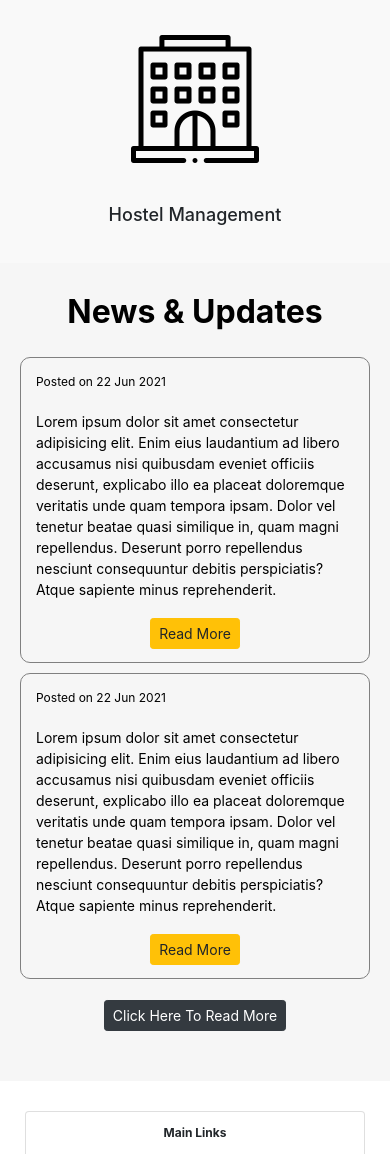
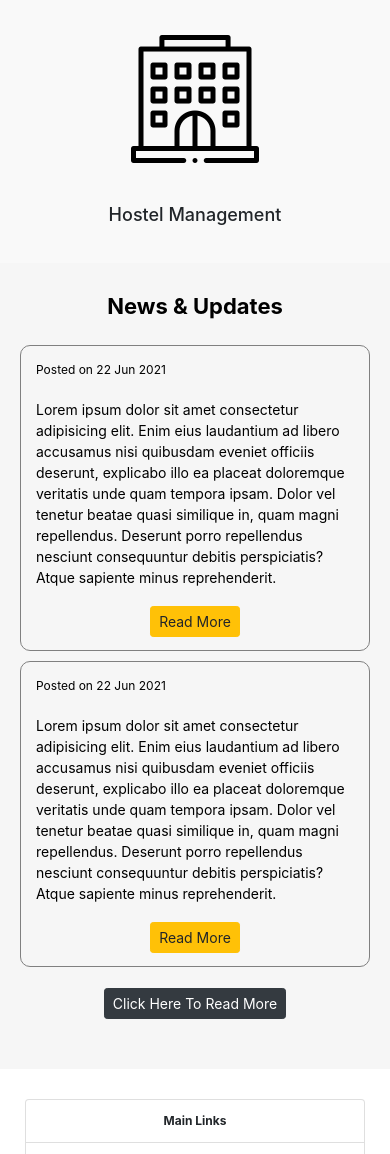
Before and after one commit to ShehrozIrfan/cms_giccl, a PHP site: page / in a window 390 px wide. Shown: the part 1594-2748 px from the top of the page. Run offline with PHP 8.4, Linux system fonts and the light colour scheme.

Commit message:
font setting for mobile view

```diff
--- a/assets/styles/style.css
+++ b/assets/styles/style.css
@@ -220,9 +220,10 @@ body {
     .box_ms h4 {
         font-size: 18px;
     }
-    #ms_boxes h2 {
+    #ms_boxes h2, #s_news h2 {
         font-size: 22px;
     }
+
     #main_footer .row div {
         margin: 5px;
     }
@@ -251,6 +252,7 @@ body {
     .ms_box_container .ms_box{
         float: none;
     }
+
     .simple_footer,.f_icons {
         float: none;
     }
```
